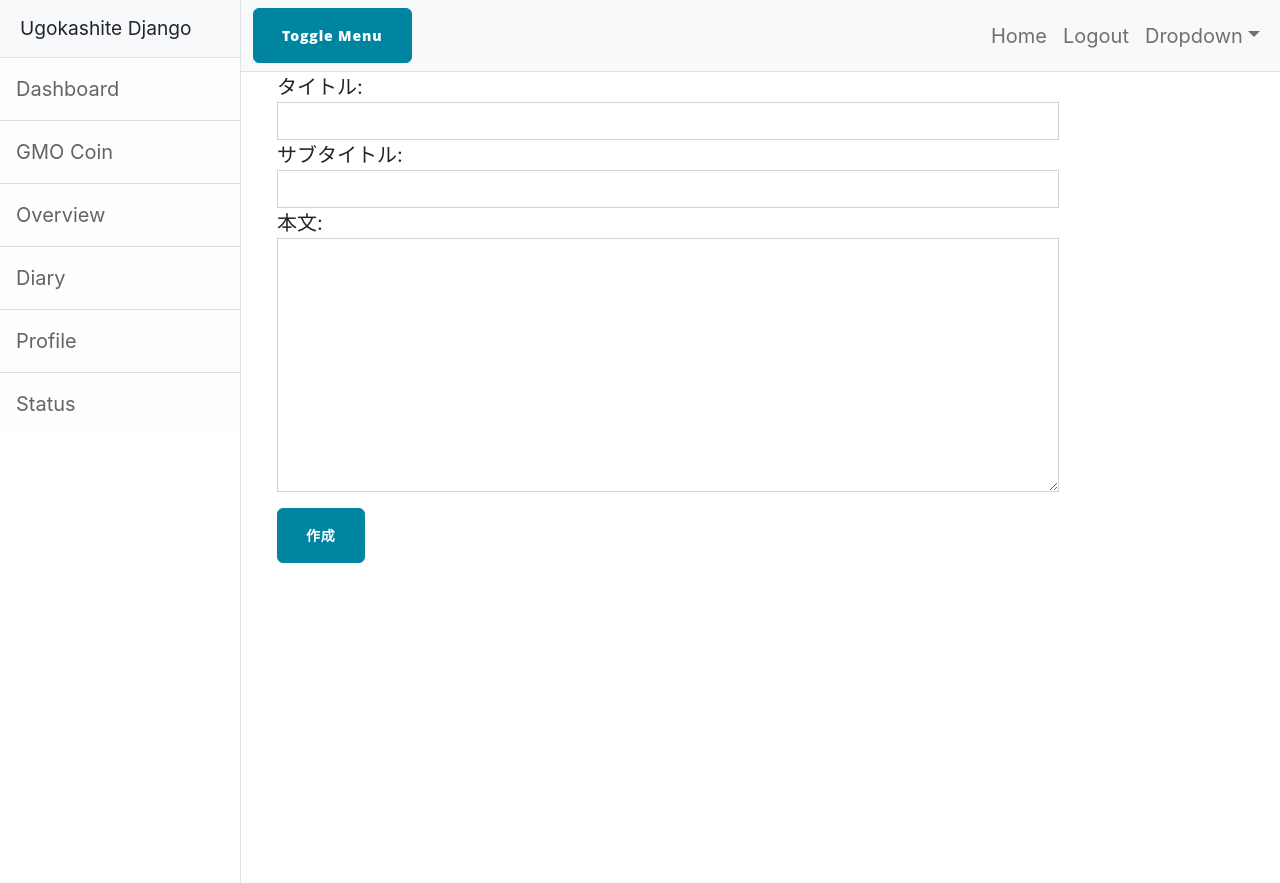
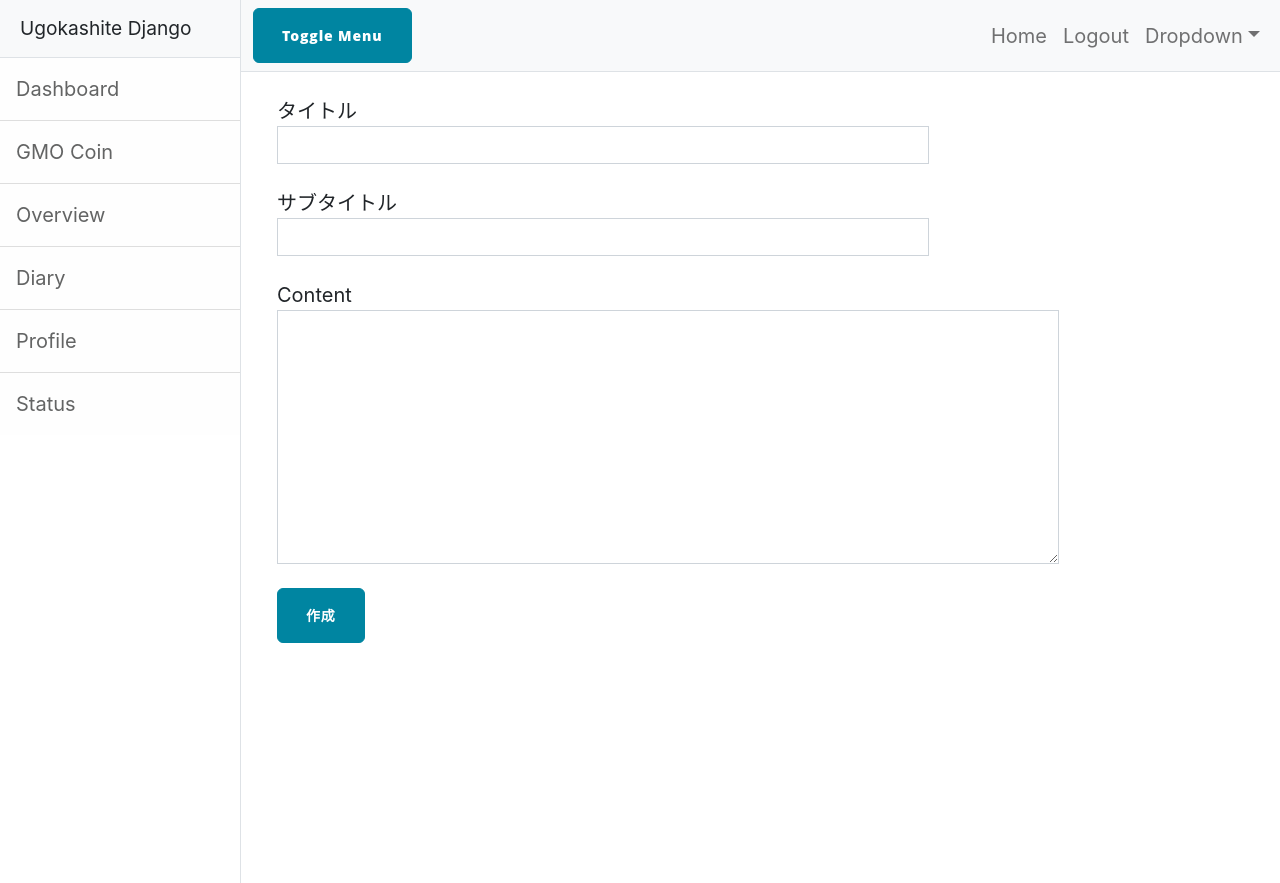
Before and after one commit to tker-78/Portfolio_v1, a Django app: page /diary-create/ in a window 1280 px wide. Shown: the top 883 px of the page. Run offline with Django 5.2, Linux system fonts and the light colour scheme; the visitor is signed in with stand-in values (Sample User, id 1); some libraries are stand-ins or nearby versions.

Commit message:
adding markdown editor and rendering functionality

```diff
--- a/Portfolio_v1/settings.py
+++ b/Portfolio_v1/settings.py
@@ -49,6 +49,7 @@ INSTALLED_APPS = [
     'django.contrib.sites',
     'allauth',
     'allauth.account',
+    'mdeditor',
 ]
 
 MIDDLEWARE = [
@@ -63,6 +64,8 @@ MIDDLEWARE = [
 ]
 
 ROOT_URLCONF = 'Portfolio_v1.urls'
+
+X_FRAME_OPTIONS = 'SAMEORIGIN'
 
 TEMPLATES = [
     {
--- a/diary/models.py
+++ b/diary/models.py
@@ -1,5 +1,6 @@
 from django.db import models
 from accounts.models import CustomUser
+from mdeditor.fields import MDTextField
 
 
 class Diary(models.Model):
@@ -7,7 +8,8 @@ class Diary(models.Model):
     title = models.CharField(verbose_name='タイトル', max_length=40)
     image_path = models.CharField(verbose_name='画像パス', max_length=255, blank=True)
     subtitle = models.CharField(verbose_name='サブタイトル', max_length=255, null=True)
-    content = models.TextField(verbose_name='本文', blank=True, null=True)
+    # content = models.TextField(verbose_name='本文', blank=True, null=True)
+    content = MDTextField()
     created_at = models.DateTimeField(verbose_name='作成日時', auto_now_add=True)
     updated_at = models.DateTimeField(verbose_name='更新日時', auto_now=True)
 
--- a/diary/templates/diary_create.html
+++ b/diary/templates/diary_create.html
@@ -4,14 +4,25 @@
 
 {% block content %}
 
-<div class="container mb-4">
+<div class="container my-4">
     <div class="container gx-4 gx-lg-5 justify-content-center">
         <div class="row col-md-10 col-lg-10 col-xl-10">
             <form method="POST" enctype="multipart/form-data">
                 {% csrf_token %}
-                <table class="table">
-                    {{ form }}
-                </table>
+                {{ form.media }}
+
+                <div class="col-md-10 mb-4">
+                    {{ form.title.label }} {{ form.title }}
+                </div>
+
+                <div class="col-md-10 mb-4">
+                    {{ form.subtitle.label }} {{ form.subtitle }}
+                </div>
+
+                <div class="col-md-10 mb-4 col-lg-12 col-xl-12">
+                    {{ form.content.label }} {{ form.content }}
+                </div>
+
                 <button class="btn btn-primary" type="submit">作成</button>
             </form>
         </div>
--- a/diary/templates/diary_detail.html
+++ b/diary/templates/diary_detail.html
@@ -1,5 +1,4 @@
 {% extends 'base.html' %}
-
 
 {% load static %}
 
@@ -37,9 +36,11 @@
     <div class="container px-4 px-lg-5">
         <div class="row gx-4 gx-lg-5 justify-content-center">
             <div class="col-md-10 col-lg-10 col-xl-10">
-                <p>{{ object.content|linebreaksbr }}</p>
+{#                <p>{{ object.content|linebreaksbr }}</p>#}
+                {{ rendered_as_markdown|safe }}
             </div>
         </div>
     </div>
 </article>
+
 {% endblock %}
--- a/diary/views.py
+++ b/diary/views.py
@@ -1,4 +1,5 @@
 import os
+import markdown
 import random
 
 
@@ -36,6 +37,14 @@ class DiaryView(LoginRequiredMixin, generic.ListView):
 class DiaryDetailView(LoginRequiredMixin, generic.DetailView):
     model = Diary
     template_name = 'diary_detail.html'
+
+    def get_context_data(self, **kwargs):
+        """
+        markdownでレンダリングする
+        """
+        context = super().get_context_data(**kwargs)
+        context['rendered_as_markdown'] = markdown.markdown(self.object.content)
+        return context
 
 class DiaryCreateView(LoginRequiredMixin, generic.CreateView):
     """
--- a/requirements.txt
+++ b/requirements.txt
@@ -2,3 +2,5 @@ django==5.1.7
 django-allauth==65.6.0
 psycopg2==2.9.10
 python-dotenv==1.1.0
+django-mdeditor==0.1.20
+markdown==3.7
```
Also changed, not shown: diary/migrations/0006_alter_diary_content.py (added).
